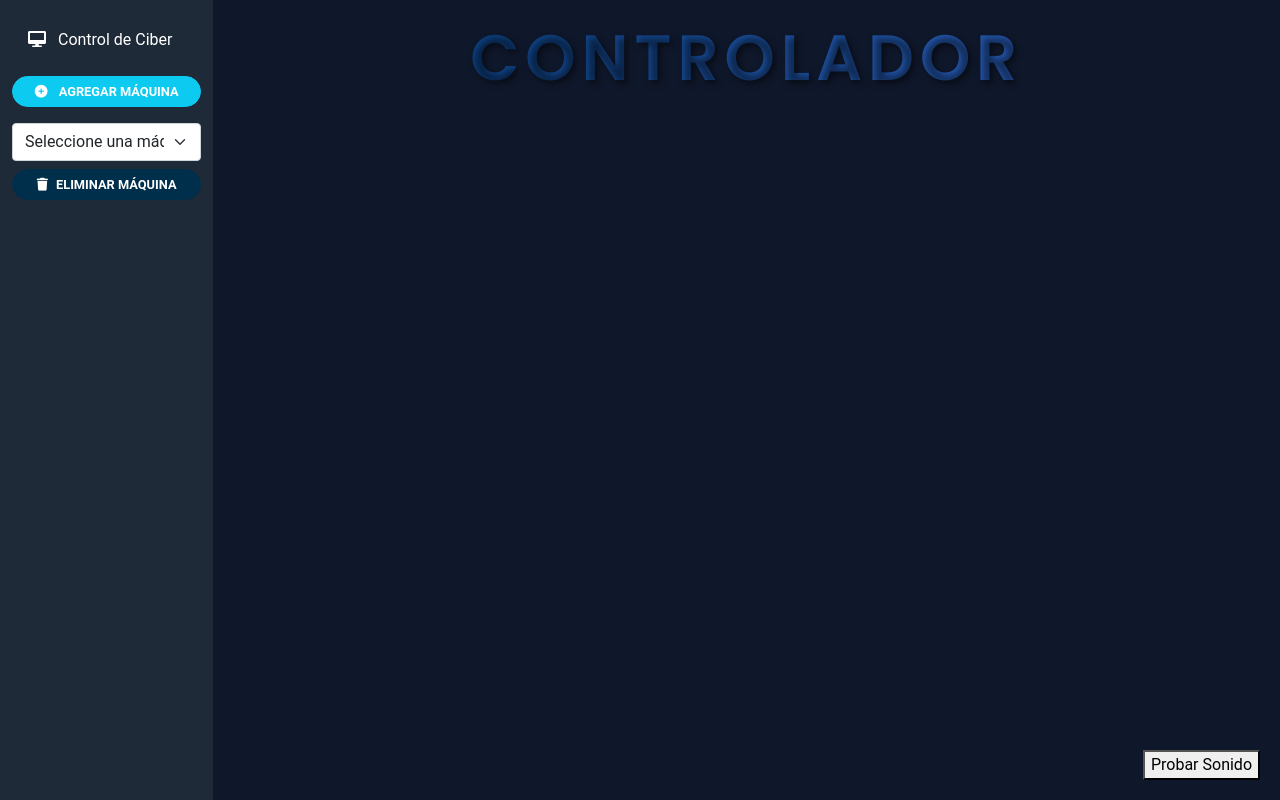
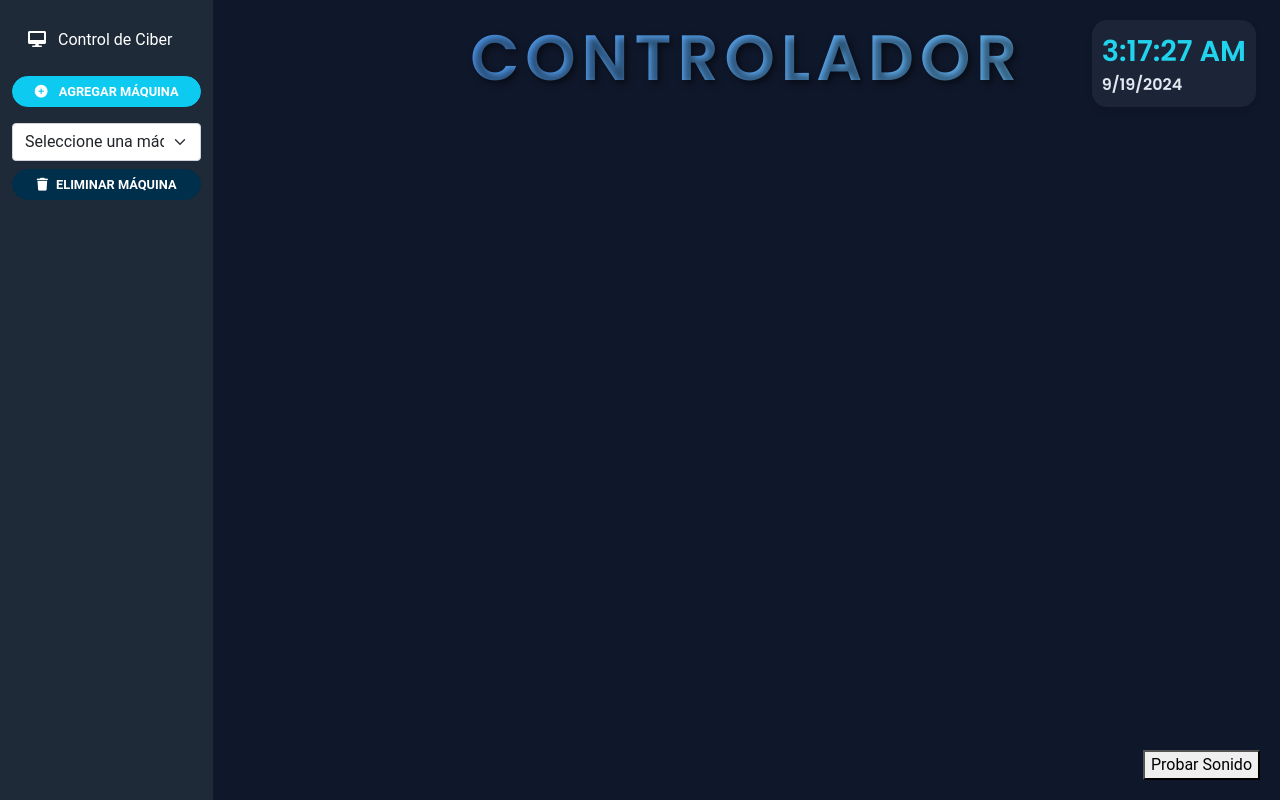
Before and after one commit to axel-antonio/proyecto-timer, a CodeIgniter app: page /proyectocyber/ in a window 1280 px wide. Run offline with CodeIgniter, Linux system fonts and the light colour scheme; data that the repository does not hold is empty.

Commit message:
funcionalidad de los botones

```diff
--- a/application/views/ciber_view.php
+++ b/application/views/ciber_view.php
@@ -7,7 +7,6 @@
     <link href="https://cdn.jsdelivr.net/npm/bootstrap@5.1.3/dist/css/bootstrap.min.css" rel="stylesheet">
     <link href="https://cdnjs.cloudflare.com/ajax/libs/font-awesome/6.0.0-beta3/css/all.min.css" rel="stylesheet">
     <link href="https://fonts.googleapis.com/css2?family=Poppins:wght@600&display=swap" rel="stylesheet">
-
 
     <style>
         :root {
@@ -26,11 +25,10 @@
             color: var(--text-color);
         }
 
-
-          /* Agrega esto al final de tu bloque de estilo en el <head> */
         .btn.eliminar {
             display: none;
         }
+
         .sidebar {
             background-color: var(--primary-color);
             min-height: 100vh;
@@ -48,7 +46,6 @@
             margin-bottom: 20px;
             transition: all 0.3s ease;
             box-shadow: 0 4px 6px rgba(0,0,0,0.1);
-
         }
 
         .card:hover {
@@ -63,10 +60,8 @@
             font-weight: bold;
             text-align: center;
             padding: 10px;
-            border-radius: 15px 15px 0 0; /* Redondea la parte superior de la tarjeta */
+            border-radius: 15px 15px 0 0;
         }
-
-
 
         .btn {
             border-radius: 20px;
@@ -112,20 +107,49 @@
             margin-bottom: 15px;
         }
 
+        #controlador-container {
+            display: flex;
+            justify-content: center;
+            align-items: center;
+            margin-bottom: 40px;
+            position: relative;
+        }
+
         #controlador-title {
-    font-family: 'Poppins', sans-serif; /* Usa la fuente llamativa */
-    text-align: center;                /* Alineación centrada */
-    color: #ffffff;                    /* Color blanco para un buen contraste */
-    font-size: 4rem;                   /* Tamaño de fuente más grande */
-    font-weight: 700;                  /* Fuente en negrita */
-    margin-bottom: 40px;               /* Espacio debajo del título */
-    text-transform: uppercase;         /* Texto en mayúsculas */
-    letter-spacing: 6px;               /* Espaciado entre letras */
-    background: linear-gradient(135deg, #003366, #3366cc); /* Degradado de fondo */
-    -webkit-background-clip: text;     /* Fondo se aplica al texto */
-    background-clip: text;             /* Fondo se aplica al texto */
-    color: transparent;                /* Color del texto transparente para mostrar el degradado */
-    text-shadow: 3px 3px 6px rgba(0, 0, 0, 0.5); /* Sombra de texto pronunciada */
+            font-family: 'Poppins', sans-serif;
+            font-size: 4rem;
+            font-weight: 700;
+            text-transform: uppercase;
+            letter-spacing: 6px;
+            background: linear-gradient(135deg, #4a90e2, #63b3ed);
+            -webkit-background-clip: text;
+            background-clip: text;
+            color: transparent;
+            text-shadow: 3px 3px 6px rgba(0, 0, 0, 0.5);
+            transition: transform 0.5s ease-in-out;
+            text-align: center;
+        }
+
+        #clock-date {
+            font-family: 'Poppins', sans-serif;
+            position: absolute;
+            top: 0;
+            right: 0;
+            padding: 10px;
+            background-color: rgba(30, 41, 59, 0.8);
+            border-radius: 15px;
+            box-shadow: 0 4px 6px rgba(0, 0, 0, 0.1);
+        }
+
+        #clock {
+            font-size: 1.8rem;
+            color: var(--accent-color);
+            font-weight: bold;
+        }
+
+        #date {
+            font-size: 1rem;
+            color: var(--text-color);
         }
 
         .form-control {
@@ -174,7 +198,13 @@
             </nav>
 
             <main class="col-md-10 ms-sm-auto col-lg-10 px-md-4 content">
+                <div id="controlador-container">
                     <h1 id="controlador-title">Controlador</h1>
+                    <div id="clock-date">
+                        <div id="clock">19:46:10</div>
+                        <div id="date">18/9/2024</div>
+                    </div>
+                </div>
 
                 <div class="row">
                     <?php foreach ($computadoras as $pc): ?>
--- a/assets/js/ciber.js
+++ b/assets/js/ciber.js
@@ -69,7 +69,7 @@ $(document).ready(function() {
                 if (pararA && (minutos >= pararA)) {
                     finalizarSesion(id, card);
                     showAlert('El tiempo ha terminado para la máquina ' + card.find('.card-header h5').text());
-                    playAlertSound(); // Sonar la alarma cuando el tiempo ha terminado
+                    playAlertSound();
                 }
             }
         });
@@ -118,17 +118,16 @@ $(document).ready(function() {
         });
     }
 
-    // Función para eliminar una máquina
     function eliminarMaquina(id) {
         if (confirm('¿Está seguro de que desea eliminar esta máquina?')) {
-            playAlertSound(); // Sonar la alarma al confirmar la eliminación
+            playAlertSound();
             $.post(base_url + 'index.php/Ciber/eliminar_maquina', {id: id}, function(response) {
-                console.log('Respuesta del servidor:', response); // Verificar la respuesta del servidor
+                console.log('Respuesta del servidor:', response);
                 if (response.success) {
                     showAlert('Máquina eliminada correctamente.');
-                    setTimeout(function() { // Agregar un retraso antes de recargar la página
+                    setTimeout(function() {
                         location.reload();
-                    }, 1000); // Retraso de 1 segundo para permitir que la alarma se reproduzca
+                    }, 1000);
                 } else {
                     showAlert('Error al eliminar la máquina.');
                 }
@@ -138,14 +137,12 @@ $(document).ready(function() {
         }
     }
 
-    // Evento para el botón "Eliminar" de cada tarjeta
     $('.eliminar').click(function() {
         var card = $(this).closest('.card');
         var id = card.data('id');
         eliminarMaquina(id);
     });
 
-    // Nuevo código para eliminar máquina desde la barra lateral
     $('#eliminar-maquina-btn').click(function() {
         var maquinaId = $('#maquina-a-eliminar').val();
 
@@ -203,13 +200,13 @@ $(document).ready(function() {
         });
     });
 
-    // Inicializar el estado de los botones
     $('.card').each(function() {
         var card = $(this);
         if (card.find('.estado').text().trim() === 'en uso') {
             card.find('.iniciar').prop('disabled', true);
             card.find('.finalizar').prop('disabled', false);
             var inicio = new Date(card.find('.inicio').text());
+            var id = card.data('id');
             sessionStartTimes[id] = inicio;
             sessionTimers[id] = setInterval(function() { actualizarContadores(); }, 1000);
         } else {
@@ -218,6 +215,38 @@ $(document).ready(function() {
         }
     });
 
+    // New code for clock and date
+    function updateClockAndDate() {
+        const now = new Date();
+        const clockElement = document.getElementById('clock');
+        const dateElement = document.getElementById('date');
+
+        if (clockElement && dateElement) {
+            clockElement.textContent = now.toLocaleTimeString();
+            dateElement.textContent = now.toLocaleDateString();
+        }
+    }
+
+    // Update clock and date every second
+    setInterval(updateClockAndDate, 1000);
+
+    // Initial call to set the time immediately
+    updateClockAndDate();
+
+    // Animate the title
+    function animateTitle() {
+        const title = document.getElementById('controlador-title');
+        if (title) {
+            title.style.transform = 'scale(1.05)';
+            setTimeout(() => {
+                title.style.transform = 'scale(1)';
+            }, 500);
+        }
+    }
+
+    // Animate title every 5 seconds
+    setInterval(animateTitle, 5000);
+
     // Iniciar los contadores para las sesiones en curso
     actualizarContadores();
     setInterval(actualizarContadores, 1000);
```
Lines whose indentation alone changed are shown as unchanged.
